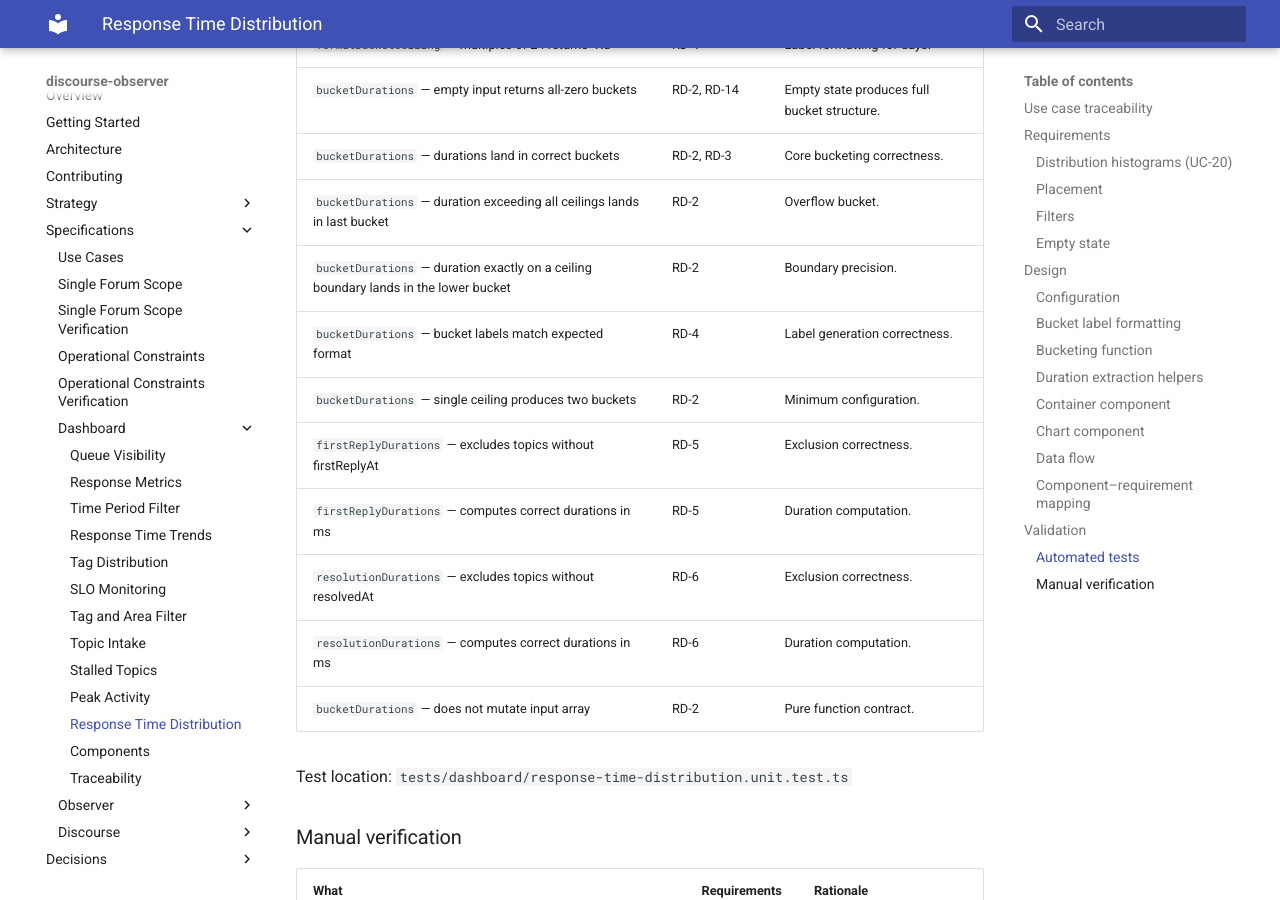
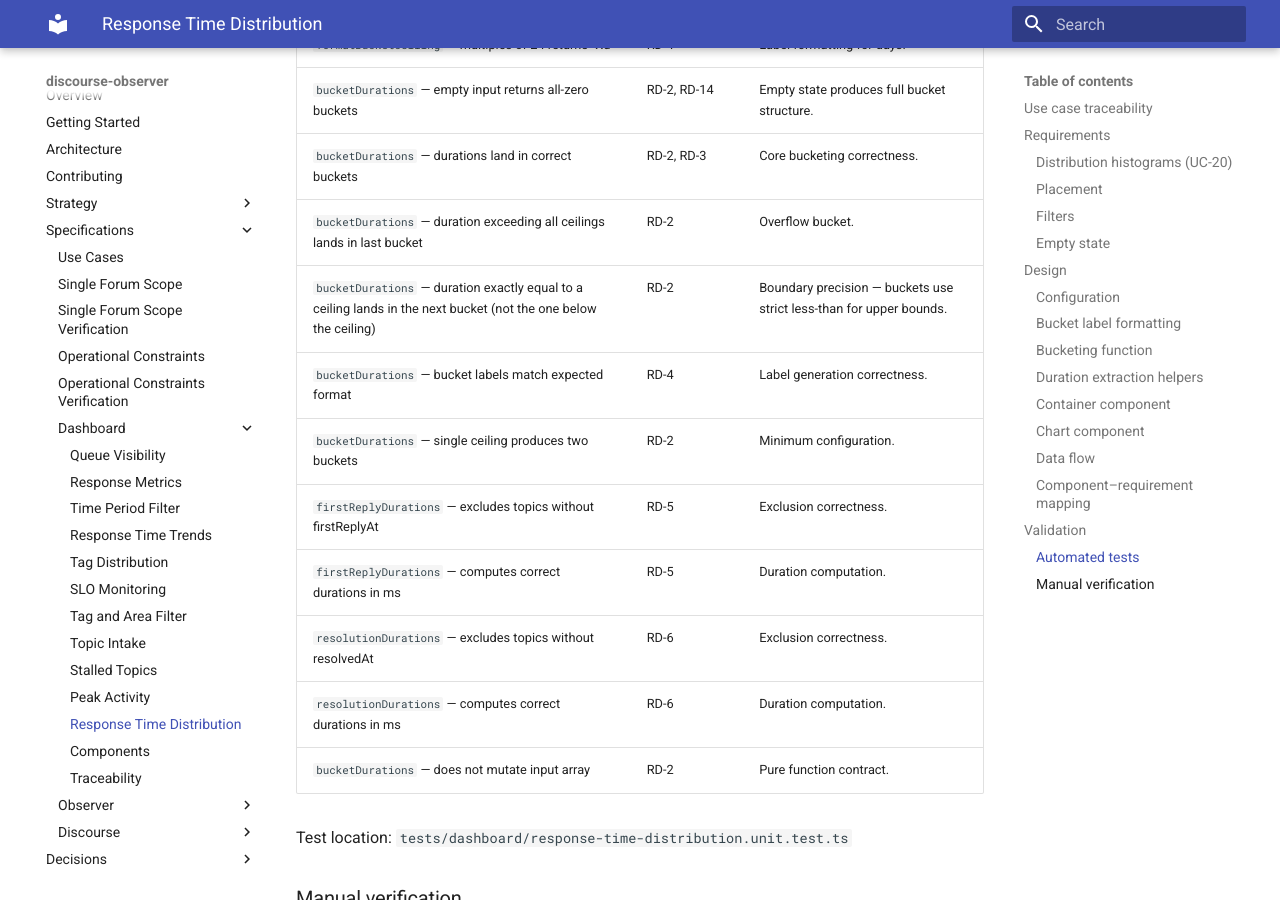
Before and after one commit to MorganDigitalAsyncTransparency/community, an MkDocs documentation site: the page built from discourse-observer/specs/dashboard/response-time-distribution.md, in a window 1280 px wide and 900 px high, scrolled down 5198 px. Built offline with MkDocs 1.6.1 and Material for MkDocs 9.7.7, drawn with Linux system fonts in a browser that asks for light colours.

Commit message:
Fix ambiguous boundary wording in distribution spec
Clarify that durations exactly equal to a ceiling land in the
next bucket, not the one below — matches strict less-than
semantics in the implementation.

Co-Authored-By: Claude Opus 4.6 (1M context) <noreply@anthropic.com>

```diff
--- a/discourse-observer/specs/dashboard/response-time-distribution.md
+++ b/discourse-observer/specs/dashboard/response-time-distribution.md
@@ -171,7 +171,7 @@ CSS class prefix: `rd-chart-` for chart-specific elements.
 | `bucketDurations` — empty input returns all-zero buckets | RD-2, RD-14 | Empty state produces full bucket structure. |
 | `bucketDurations` — durations land in correct buckets | RD-2, RD-3 | Core bucketing correctness. |
 | `bucketDurations` — duration exceeding all ceilings lands in last bucket | RD-2 | Overflow bucket. |
-| `bucketDurations` — duration exactly on a ceiling boundary lands in the lower bucket | RD-2 | Boundary precision. |
+| `bucketDurations` — duration exactly equal to a ceiling lands in the next bucket (not the one below the ceiling) | RD-2 | Boundary precision — buckets use strict less-than for upper bounds. |
 | `bucketDurations` — bucket labels match expected format | RD-4 | Label generation correctness. |
 | `bucketDurations` — single ceiling produces two buckets | RD-2 | Minimum configuration. |
 | `firstReplyDurations` — excludes topics without firstReplyAt | RD-5 | Exclusion correctness. |
```
